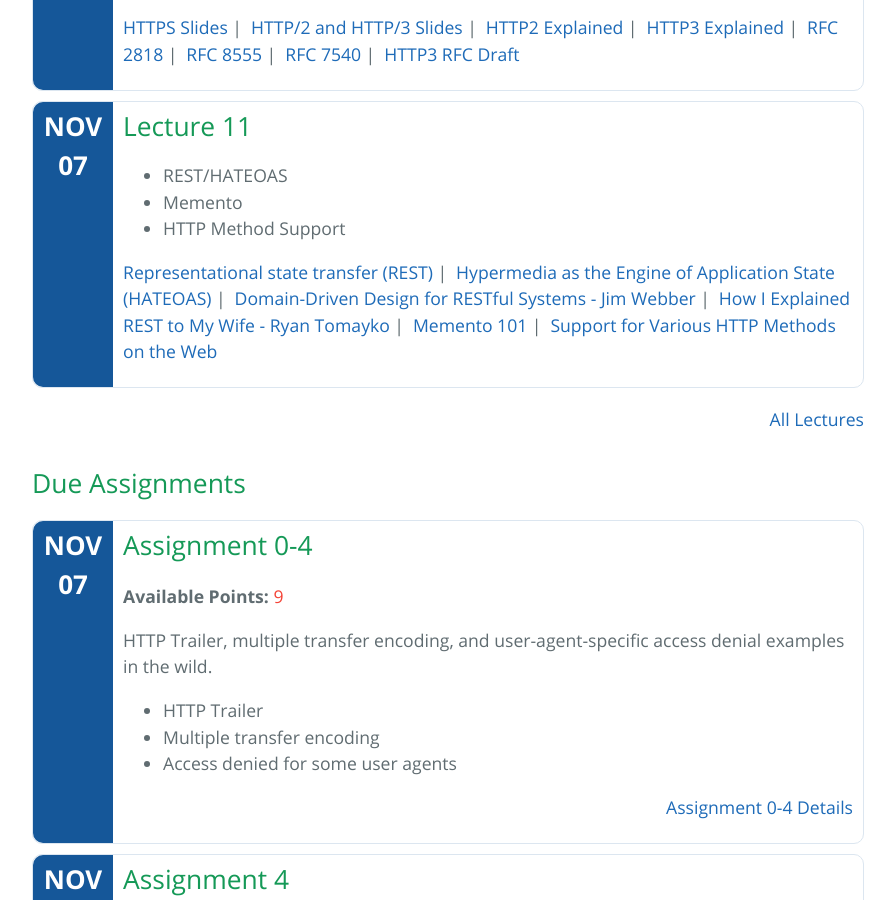
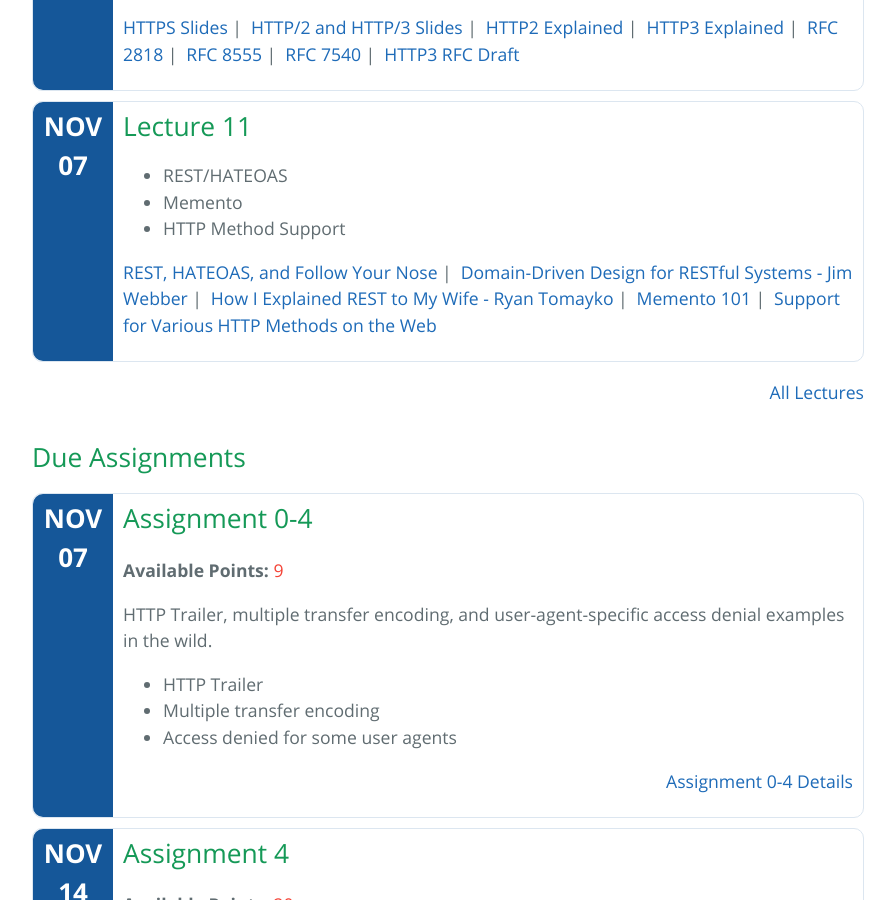
Before and after one commit to cs531-f19/cs531-f19.github.io, a Jekyll site: the page built from index.md, in a window 1280 px wide and 900 px high, scrolled down 1059 px. Shown: the whole window, without its empty margins (192-1087 px from the left). Built offline with Jekyll 4.4.1, drawn with Linux system fonts in a browser that asks for light colours; the repository's description, which GitHub fills in, is left out.

Commit message:
Replace REST/HATEOAS links in Lecture 11 card

```diff
--- a/_data/lectures.yml
+++ b/_data/lectures.yml
@@ -163,10 +163,8 @@
     - Memento
     - HTTP Method Support
   links:
-    - title: Representational state transfer (REST)
-      href: https://en.wikipedia.org/wiki/Representational_state_transfer
-    - title: Hypermedia as the Engine of Application State (HATEOAS)
-      href: https://en.wikipedia.org/wiki/HATEOAS
+    - title: REST, HATEOAS, and Follow Your Nose
+      href: https://ws-dl.blogspot.com/2013/11/2013-11-19-rest-hateoas-and-follow-your.html
     - title: Domain-Driven Design for RESTful Systems - Jim Webber
       href: https://www.youtube.com/watch?v=aQVSzMV8DWc
     - title: How I Explained REST to My Wife - Ryan Tomayko
```
